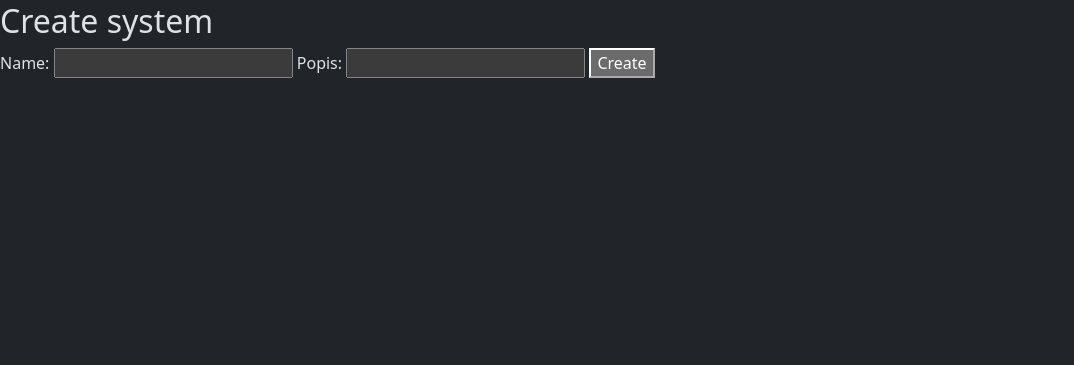
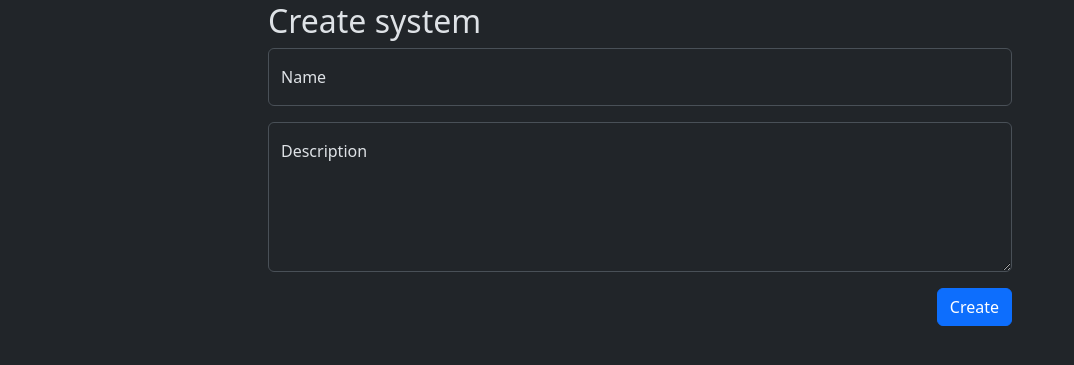
Before and after one commit to IamBahno/IIS-Project, a Flask app: page /systems/create in a window 1280 px wide. Shown: the part 54-419 px from the top of the page, without its empty margins (0-1074 px from the left). Run offline with Flask 3, Linux system fonts and the light colour scheme.

Commit message:
Create system form rework

```diff
--- a/app/templates/system_create.html
+++ b/app/templates/system_create.html
@@ -1,12 +1,17 @@
 {% extends "layout.html" %}
 {% block content %}
-    <form method="POST">
-        <!-- Login Form -->
-        <h2>Create system</h2>
-        <label for="system-name">Name:</label>
-        <input type="text" name="system-name" id="system-name">
-        <label for="system-description">Popis:</label>
-        <input type="text" name="system-description" id="system-description">
-        <button type="submit" name="create-system">Create</button>
-    </form>
+<form method="POST" class="container-sm" style="max-width:768px">
+    <h2>Create system</h2>
+    <div class="form-floating mb-3">
+        <input type="text" class="form-control" id="system-name" placeholder="" name="system-name">
+        <label for="system-name">Name</label>
+    </div>
+    <div class="form-floating mb-3">
+        <textarea type="text" class="form-control" id="system-description" placeholder="" name="system-description" style="min-height:150px"></textarea>
+        <label for="system-description">Description</label>
+    </div>
+    <div class="d-grid gap-2 d-md-flex justify-content-md-end">
+        <button type="submit" name="create-system" class="btn btn-primary">Create</button>
+    </div>
+</form>
 {% endblock content %}
```
